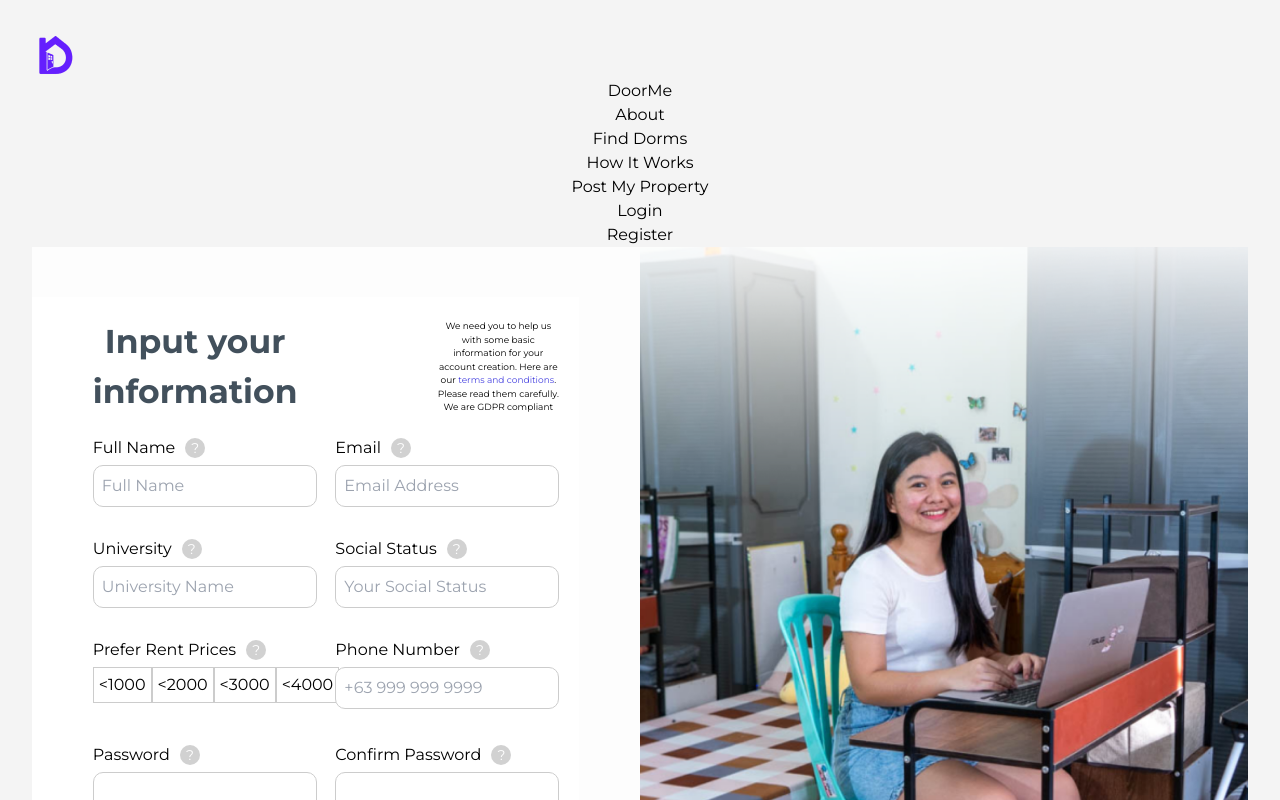
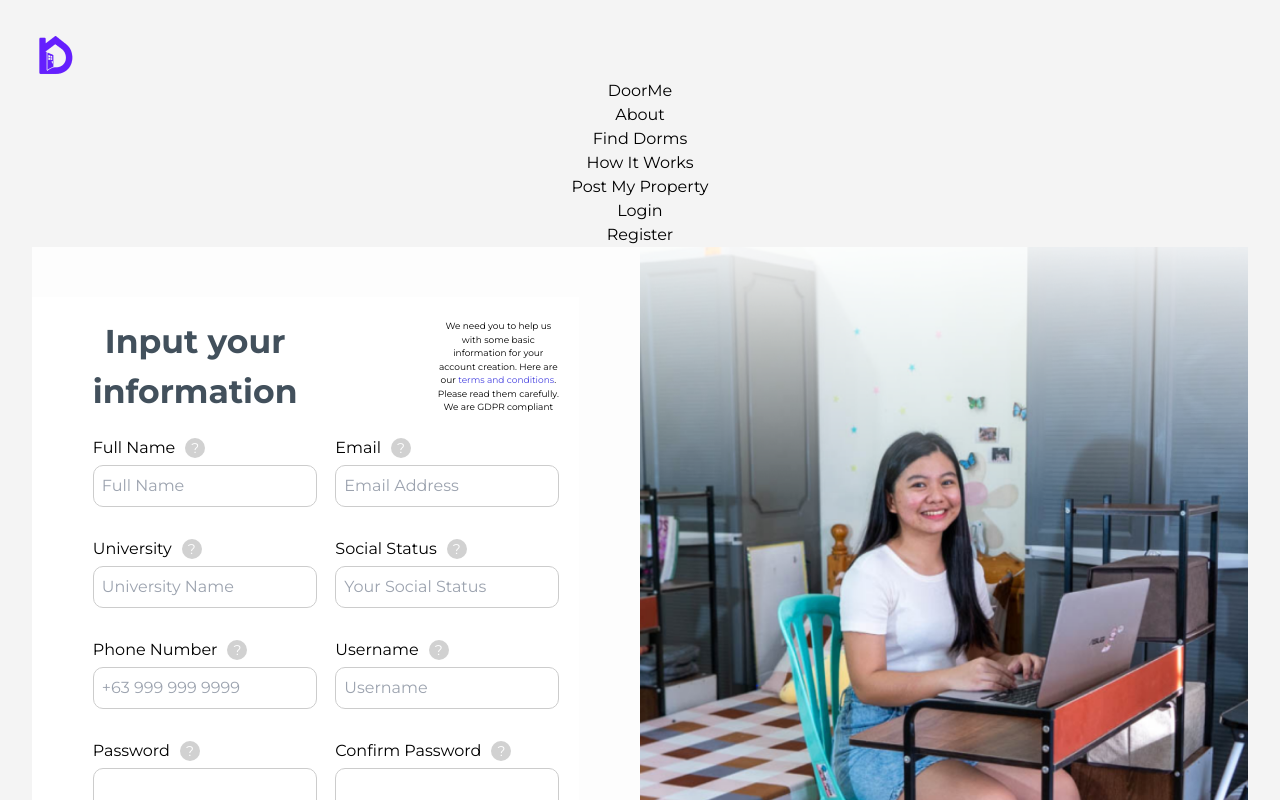
Before and after one commit to jaypeepeep/DoorMe, a React (Vite) app: page /Register in a window 1280 px wide. Shown: the top 800 px of the page. Built offline with nearby package versions, Linux system fonts and the light colour scheme.

Commit message:
Added database sqlite

```diff
--- a/src/pages/register/Register.jsx
+++ b/src/pages/register/Register.jsx
@@ -1,5 +1,6 @@
 import React, { useState } from 'react';
 import { useNavigate } from 'react-router-dom';
+import axios from 'axios';
 import "./Register.css";
 import Header from "../../components/header/Header";
 import Footer from "../../components/footer/Footer";
@@ -10,8 +11,8 @@ const Register = () => {
     email: '',
     university: '',
     socialStatus: '',
-    rentPrice: '',
     phoneNumber: '',
+    username: '',
     password: '',
     confirmPassword: ''
   });
@@ -33,18 +34,7 @@ const Register = () => {
     }));
   };
 
-  const handleRentPriceClick = (price) => {
-    setForm(prevForm => ({
-      ...prevForm,
-      rentPrice: price
-    }));
-    setTouched(prevTouched => ({
-      ...prevTouched,
-      rentPrice: true
-    }));
-  };
-
-  const handleSubmit = (e) => {
+  const handleSubmit = async (e) => {
     e.preventDefault();
 
     const allFieldsFilled = Object.keys(form).every(key => form[key]);
@@ -56,7 +46,14 @@ const Register = () => {
     } else {
       setShowTooltip(false);
       setPasswordMismatch(false);
-      navigate('/success');
+      try {
+        const response = await axios.post('http://localhost:5000/register', form);
+        if (response.data.message === 'User registered successfully') {
+          navigate('/success');
+        }
+      } catch (error) {
+        console.error('There was an error registering!', error);
+      }
     }
   };
 
@@ -134,20 +131,6 @@ const Register = () => {
 
           <div className="form-row">
             <div className="input-container">
-              <label>Prefer Rent Prices {renderTooltip('rentPrice')}</label>
-              <div className="price-range-container">
-                {['<1000', '<2000', '<3000', '<4000'].map(price => (
-                  <div
-                    key={price}
-                    className={`price-option ${form.rentPrice === price ? 'selected' : ''}`}
-                    onClick={() => handleRentPriceClick(price)}
-                  >
-                    <p>{price}</p>
-                  </div>
-                ))}
-              </div>
-            </div>
-            <div className="input-container">
               <label>Phone Number {renderTooltip('phoneNumber')}</label>
               <input
                 type="tel"
@@ -156,6 +139,18 @@ const Register = () => {
                 className="phone-number-input"
                 pattern="\+63 [0-9]{3} [0-9]{3} [0-9]{4}"
                 value={form.phoneNumber}
+                onChange={handleChange}
+                required
+              />
+            </div>
+            <div className="input-container">
+              <label>Username {renderTooltip('username')}</label>
+              <input
+                type="text"
+                name="username"
+                placeholder="Username"
+                className="username-input"
+                value={form.username}
                 onChange={handleChange}
                 required
               />
@@ -198,6 +193,6 @@ const Register = () => {
       <div className="register-bg"></div>
     </div>
   );
-}
+};
 
 export default Register;
```
Also changed, not shown: 2 other files (tests, documents, lock files or other folders).
